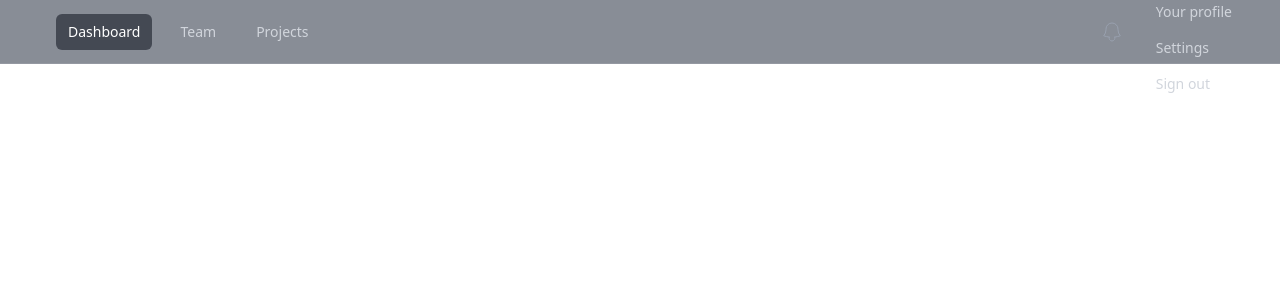
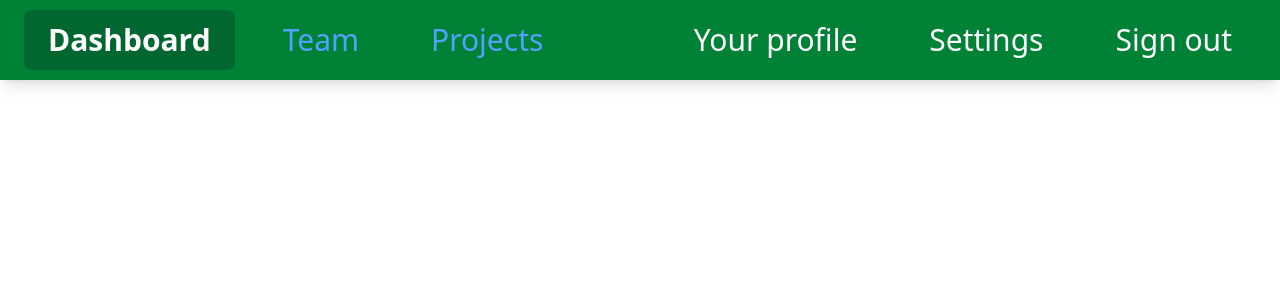
Before and after one commit to abdullahdilekkk/MapsWeb, a Django app: template Demo/templates/base.html in a window 1280 px wide. Shown: the top 300 px of the page. Run offline with Django 5.2, Linux system fonts and the light colour scheme; the template is opened without the code that fills it, so the values that code supplies are empty; some libraries are stand-ins or nearby versions.

Commit message:
navbar solsola sağsağa yaslandı renk değişti

```diff
--- a/Demo/templates/partials/navbar.html
+++ b/Demo/templates/partials/navbar.html
@@ -1,67 +1,39 @@
-<!-- Navbar -->
-<nav class="relative bg-gray-800/50 after:pointer-events-none after:absolute after:inset-x-0 after:bottom-0 after:h-px after:bg-white/10">
-  <div class="mx-auto max-w-7xl px-2 sm:px-6 lg:px-8">
-    <div class="relative flex h-16 items-center justify-between">
+<nav class="bg-green-700 shadow-lg">
+  <div class="px-6">
+    <div class="flex items-center justify-between h-20 w-full">
 
-      <!-- Mobil Menü Butonu -->
-      <div class="absolute inset-y-0 left-0 flex items-center sm:hidden">
-        <button type="button" command="--toggle" commandfor="mobile-menu" class="relative inline-flex items-center justify-center rounded-md p-2 text-gray-400 hover:bg-white/5 hover:text-white">
-          <span class="sr-only">Open main menu</span>
-          <!-- hamburger -->
-          <svg viewBox="0 0 24 24" fill="none" stroke="currentColor" class="size-6 in-aria-expanded:hidden">
-            <path d="M3.75 6.75h16.5M3.75 12h16.5m-16.5 5.25h16.5" stroke-linecap="round" stroke-linejoin="round" />
-          </svg>
-          <!-- X işareti -->
-          <svg viewBox="0 0 24 24" fill="none" stroke="currentColor" class="size-6 not-in-aria-expanded:hidden">
-            <path d="M6 18 18 6M6 6l12 12" stroke-linecap="round" stroke-linejoin="round" />
-          </svg>
-        </button>
+      <!-- Sol taraf -->
+      <div class="flex space-x-6">
+        <a href="#"
+           class="bg-green-800 text-white px-6 py-3 rounded-lg text-3xl font-semibold hover:bg-green-900 transition">
+          Dashboard
+        </a>
+        <a href="#"
+           class="text-blue-400 hover:text-blue-600 px-6 py-3 rounded-md text-3xl font-medium transition">
+          Team
+        </a>
+        <a href="#"
+           class="text-blue-400 hover:text-blue-600 px-6 py-3 rounded-md text-3xl font-medium transition">
+          Projects
+        </a>
       </div>
 
-      <!-- Logo -->
-      <div class="flex flex-1 items-center justify-center sm:items-stretch sm:justify-start">
-
-        <!-- Menü linkleri (masaüstü) -->
-        <div class="hidden sm:ml-6 sm:block">
-          <div class="flex space-x-4">
-            <a href="#" class="rounded-md bg-gray-950/50 px-3 py-2 text-sm font-medium text-white">Dashboard</a>
-            <a href="#" class="rounded-md px-3 py-2 text-sm font-medium text-gray-300 hover:bg-white/5 hover:text-white">Team</a>
-            <a href="#" class="rounded-md px-3 py-2 text-sm font-medium text-gray-300 hover:bg-white/5 hover:text-white">Projects</a>
-          </div>
-        </div>
+      <!-- Sağ taraf -->
+      <div class="flex space-x-6">
+        <a href="#"
+           class="text-white hover:text-blue-400 px-6 py-3 text-3xl font-medium transition">
+          Your profile
+        </a>
+        <a href="#"
+           class="text-white hover:text-blue-400 px-6 py-3 text-3xl font-medium transition">
+          Settings
+        </a>
+        <a href="#"
+           class="text-white hover:text-blue-400 px-6 py-3 text-3xl font-medium transition">
+          Sign out
+        </a>
       </div>
 
-      <!-- Sağ taraf (bildirim + profil) -->
-      <div class="absolute inset-y-0 right-0 flex items-center pr-2 sm:static sm:inset-auto sm:ml-6 sm:pr-0">
-        <button type="button" class="relative rounded-full p-1 text-gray-400 hover:text-white">
-          <span class="sr-only">View notifications</span>
-          <svg viewBox="0 0 24 24" fill="none" stroke="currentColor" class="size-6">
-            <path d="M14.857 17.082a23.848 23.848 0 0 0 5.454-1.31A8.967 8.967 0 0 1 18 9.75V9A6 6 0 0 0 6 9v.75a8.967 8.967 0 0 1-2.312 6.022c1.733.64 3.56 1.085 5.455 1.31m5.714 0a3 3 0 1 1-5.714 0" stroke-linecap="round" stroke-linejoin="round" />
-          </svg>
-        </button>
-
-        <!-- Profil dropdown -->
-        <el-dropdown class="relative ml-3">
-          <button class="relative flex rounded-full">
-            <img src="https://images.unsplash.com/photo-1472099645785-5658abf4ff4e?auto=format&fit=facearea&facepad=2&w=256&h=256&q=80" alt="" class="size-8 rounded-full bg-gray-800 outline -outline-offset-1 outline-white/10" />
-          </button>
-          <el-menu anchor="bottom end" class="w-48 bg-gray-800 py-1 rounded-md">
-            <a href="#" class="block px-4 py-2 text-sm text-gray-300">Your profile</a>
-            <a href="#" class="block px-4 py-2 text-sm text-gray-300">Settings</a>
-            <a href="#" class="block px-4 py-2 text-sm text-gray-300">Sign out</a>
-          </el-menu>
-        </el-dropdown>
-      </div>
     </div>
   </div>
-
-  <!-- Mobil menü -->
-  <el-disclosure id="mobile-menu" hidden class="block sm:hidden">
-    <div class="space-y-1 px-2 pt-2 pb-3">
-      <a href="#" class="block rounded-md bg-gray-950/50 px-3 py-2 text-base font-medium text-white">Dashboard</a>
-      <a href="#" class="block rounded-md px-3 py-2 text-base font-medium text-gray-300 hover:bg-white/5 hover:text-white">Team</a>
-      <a href="#" class="block rounded-md px-3 py-2 text-base font-medium text-gray-300 hover:bg-white/5 hover:text-white">Projects</a>
-      <a href="#" class="block rounded-md px-3 py-2 text-base font-medium text-gray-300 hover:bg-white/5 hover:text-white">Calendar</a>
-    </div>
-  </el-disclosure>
 </nav>
--- a/Demo/theme/static/css/dist/styles.css
+++ b/Demo/theme/static/css/dist/styles.css
@@ -8,6 +8,17 @@
     --font-serif: ui-serif, Georgia, Cambria, "Times New Roman", Times, serif;
     --font-mono: ui-monospace, SFMono-Regular, Menlo, Monaco, Consolas, "Liberation Mono",
       "Courier New", monospace;
+    --color-green-600: oklch(62.7% 0.194 149.214);
+    --color-green-700: oklch(52.7% 0.154 150.069);
+    --color-green-800: oklch(44.8% 0.119 151.328);
+    --color-green-900: oklch(39.3% 0.095 152.535);
+    --color-sky-200: oklch(90.1% 0.058 230.902);
+    --color-sky-300: oklch(82.8% 0.111 230.318);
+    --color-sky-400: oklch(74.6% 0.16 232.661);
+    --color-blue-100: oklch(93.2% 0.032 255.585);
+    --color-blue-300: oklch(80.9% 0.105 251.813);
+    --color-blue-400: oklch(70.7% 0.165 254.624);
+    --color-blue-600: oklch(54.6% 0.245 262.881);
     --color-gray-50: oklch(98.5% 0.002 247.839);
     --color-gray-100: oklch(96.7% 0.003 264.542);
     --color-gray-300: oklch(87.2% 0.01 258.338);
@@ -22,12 +33,20 @@
     --text-sm--line-height: calc(1.25 / 0.875);
     --text-base: 1rem;
     --text-base--line-height: calc(1.5 / 1);
+    --text-xl: 1.25rem;
+    --text-xl--line-height: calc(1.75 / 1.25);
+    --text-3xl: 1.875rem;
+    --text-3xl--line-height: calc(2.25 / 1.875);
     --text-5xl: 3rem;
     --text-5xl--line-height: 1;
     --font-weight-medium: 500;
+    --font-weight-semibold: 600;
     --tracking-normal: 0em;
     --leading-normal: 1.5;
     --radius-md: 0.375rem;
+    --radius-lg: 0.5rem;
+    --default-transition-duration: 150ms;
+    --default-transition-timing-function: cubic-bezier(0.4, 0, 0.2, 1);
     --default-font-family: var(--font-sans);
     --default-mono-font-family: var(--font-mono);
   }
@@ -692,6 +714,9 @@
   .h-16 {
     height: calc(var(--spacing) * 16);
   }
+  .h-20 {
+    height: calc(var(--spacing) * 20);
+  }
   .h-screen {
     height: 100vh;
   }
@@ -700,6 +725,9 @@
   }
   .w-auto {
     width: auto;
+  }
+  .w-full {
+    width: 100%;
   }
   .max-w-7xl {
     max-width: var(--container-7xl);
@@ -729,8 +760,21 @@
     margin-inline-start: calc(calc(var(--spacing) * 4) * var(--tw-space-x-reverse));
     margin-inline-end: calc(calc(var(--spacing) * 4) * calc(1 - var(--tw-space-x-reverse)));
   }
+  :where(.space-x-6 > :not(:last-child)) {
+    --tw-space-x-reverse: 0;
+    margin-inline-start: calc(calc(var(--spacing) * 6) * var(--tw-space-x-reverse));
+    margin-inline-end: calc(calc(var(--spacing) * 6) * calc(1 - var(--tw-space-x-reverse)));
+  }
+  :where(.space-x-8 > :not(:last-child)) {
+    --tw-space-x-reverse: 0;
+    margin-inline-start: calc(calc(var(--spacing) * 8) * var(--tw-space-x-reverse));
+    margin-inline-end: calc(calc(var(--spacing) * 8) * calc(1 - var(--tw-space-x-reverse)));
+  }
   .rounded-full {
     border-radius: calc(infinity * 1px);
+  }
+  .rounded-lg {
+    border-radius: var(--radius-lg);
   }
   .rounded-md {
     border-radius: var(--radius-md);
@@ -765,6 +809,15 @@
       background-color: color-mix(in oklab, var(--color-gray-950) 50%, transparent);
     }
   }
+  .bg-green-600 {
+    background-color: var(--color-green-600);
+  }
+  .bg-green-700 {
+    background-color: var(--color-green-700);
+  }
+  .bg-green-800 {
+    background-color: var(--color-green-800);
+  }
   .p-1 {
     padding: calc(var(--spacing) * 1);
   }
@@ -780,11 +833,20 @@
   .px-4 {
     padding-inline: calc(var(--spacing) * 4);
   }
+  .px-5 {
+    padding-inline: calc(var(--spacing) * 5);
+  }
+  .px-6 {
+    padding-inline: calc(var(--spacing) * 6);
+  }
   .py-1 {
     padding-block: calc(var(--spacing) * 1);
   }
   .py-2 {
     padding-block: calc(var(--spacing) * 2);
+  }
+  .py-3 {
+    padding-block: calc(var(--spacing) * 3);
   }
   .pt-2 {
     padding-top: calc(var(--spacing) * 2);
@@ -798,6 +860,10 @@
   .font-serif {
     font-family: var(--font-serif);
   }
+  .text-3xl {
+    font-size: var(--text-3xl);
+    line-height: var(--tw-leading, var(--text-3xl--line-height));
+  }
   .text-5xl {
     font-size: var(--text-5xl);
     line-height: var(--tw-leading, var(--text-5xl--line-height));
@@ -818,6 +888,10 @@
     --tw-font-weight: var(--font-weight-medium);
     font-weight: var(--font-weight-medium);
   }
+  .font-semibold {
+    --tw-font-weight: var(--font-weight-semibold);
+    font-weight: var(--font-weight-semibold);
+  }
   .tracking-normal {
     --tw-tracking: var(--tracking-normal);
     letter-spacing: var(--tracking-normal);
@@ -825,14 +899,31 @@
   .text-black {
     color: var(--color-black);
   }
+  .text-blue-100 {
+    color: var(--color-blue-100);
+  }
+  .text-blue-400 {
+    color: var(--color-blue-400);
+  }
   .text-gray-300 {
     color: var(--color-gray-300);
   }
   .text-gray-400 {
     color: var(--color-gray-400);
   }
+  .text-sky-200 {
+    color: var(--color-sky-200);
+  }
   .text-white {
     color: var(--color-white);
+  }
+  .shadow-lg {
+    --tw-shadow: 0 10px 15px -3px var(--tw-shadow-color, rgb(0 0 0 / 0.1)), 0 4px 6px -4px var(--tw-shadow-color, rgb(0 0 0 / 0.1));
+    box-shadow: var(--tw-inset-shadow), var(--tw-inset-ring-shadow), var(--tw-ring-offset-shadow), var(--tw-ring-shadow), var(--tw-shadow);
+  }
+  .shadow-md {
+    --tw-shadow: 0 4px 6px -1px var(--tw-shadow-color, rgb(0 0 0 / 0.1)), 0 2px 4px -2px var(--tw-shadow-color, rgb(0 0 0 / 0.1));
+    box-shadow: var(--tw-inset-shadow), var(--tw-inset-ring-shadow), var(--tw-ring-offset-shadow), var(--tw-ring-shadow), var(--tw-shadow);
   }
   .outline {
     outline-style: var(--tw-outline-style);
@@ -848,6 +939,11 @@
     .outline-white\/10 {
       outline-color: color-mix(in oklab, var(--color-white) 10%, transparent);
     }
+  }
+  .transition {
+    transition-property: color, background-color, border-color, outline-color, text-decoration-color, fill, stroke, --tw-gradient-from, --tw-gradient-via, --tw-gradient-to, opacity, box-shadow, transform, translate, scale, rotate, filter, -webkit-backdrop-filter, backdrop-filter, display, visibility, content-visibility, overlay, pointer-events;
+    transition-timing-function: var(--tw-ease, var(--default-transition-timing-function));
+    transition-duration: var(--tw-duration, var(--default-transition-duration));
   }
   .not-in-aria-expanded\:hidden:not(:where(*[aria-expanded="true"]) *) {
     display: none;
@@ -1196,6 +1332,71 @@
   syntax: "*";
   inherits: false;
 }
+@property --tw-shadow {
+  syntax: "*";
+  inherits: false;
+  initial-value: 0 0 #0000;
+}
+@property --tw-shadow-color {
+  syntax: "*";
+  inherits: false;
+}
+@property --tw-shadow-alpha {
+  syntax: "<percentage>";
+  inherits: false;
+  initial-value: 100%;
+}
+@property --tw-inset-shadow {
+  syntax: "*";
+  inherits: false;
+  initial-value: 0 0 #0000;
+}
+@property --tw-inset-shadow-color {
+  syntax: "*";
+  inherits: false;
+}
+@property --tw-inset-shadow-alpha {
+  syntax: "<percentage>";
+  inherits: false;
+  initial-value: 100%;
+}
+@property --tw-ring-color {
+  syntax: "*";
+  inherits: false;
+}
+@property --tw-ring-shadow {
+  syntax: "*";
+  inherits: false;
+  initial-value: 0 0 #0000;
+}
+@property --tw-inset-ring-color {
+  syntax: "*";
+  inherits: false;
+}
+@property --tw-inset-ring-shadow {
+  syntax: "*";
+  inherits: false;
+  initial-value: 0 0 #0000;
+}
+@property --tw-ring-inset {
+  syntax: "*";
+  inherits: false;
+}
+@property --tw-ring-offset-width {
+  syntax: "<length>";
+  inherits: false;
+  initial-value: 0px;
+}
+@property --tw-ring-offset-color {
+  syntax: "*";
+  inherits: false;
+  initial-value: #fff;
+}
+@property --tw-ring-offset-shadow {
+  syntax: "*";
+  inherits: false;
+  initial-value: 0 0 #0000;
+}
 @property --tw-outline-style {
   syntax: "*";
   inherits: false;
@@ -1214,6 +1415,20 @@
       --tw-leading: initial;
       --tw-font-weight: initial;
       --tw-tracking: initial;
+      --tw-shadow: 0 0 #0000;
+      --tw-shadow-color: initial;
+      --tw-shadow-alpha: 100%;
+      --tw-inset-shadow: 0 0 #0000;
+      --tw-inset-shadow-color: initial;
+      --tw-inset-shadow-alpha: 100%;
+      --tw-ring-color: initial;
+      --tw-ring-shadow: 0 0 #0000;
+      --tw-inset-ring-color: initial;
+      --tw-inset-ring-shadow: 0 0 #0000;
+      --tw-ring-inset: initial;
+      --tw-ring-offset-width: 0px;
+      --tw-ring-offset-color: #fff;
+      --tw-ring-offset-shadow: 0 0 #0000;
       --tw-outline-style: solid;
       --tw-content: "";
     }
```
Also changed, not shown: other parts of Demo/theme/static/css/dist/styles.css (+50 -0 lines).
